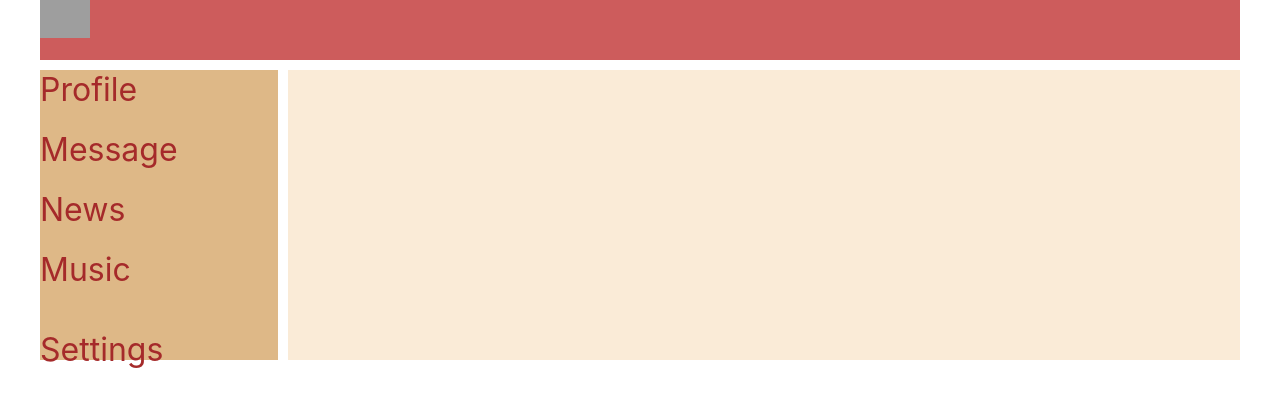
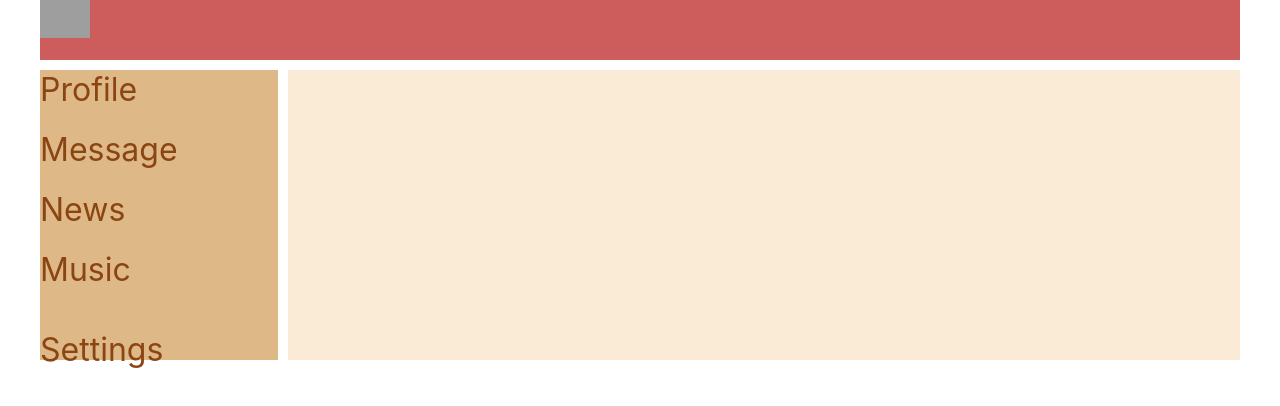
Before and after one commit to Verminas/react-social-network, a React (Create React App) app: page / in a window 1280 px wide. Shown: the top 406 px of the page. Built offline with nearby package versions, Linux system fonts and the light colour scheme; grey boxes are pictures that could not be loaded.

Commit message:
feat: use navlink instead a in navbar component

```diff
--- a/src/components/NavBar/NavBar.module.css
+++ b/src/components/NavBar/NavBar.module.css
@@ -9,8 +9,12 @@
 }
 .navBar a{
   text-decoration: none;
-  color: brown;
+  color: saddlebrown;
   font-size: 2rem;
+}
+
+.navBar a.activeLink{
+  color: chocolate;
 }
 .navBar a:last-of-type{
   margin-top: 20px;
--- a/src/components/NavBar/NavBar.tsx
+++ b/src/components/NavBar/NavBar.tsx
@@ -1,14 +1,15 @@
 import React from "react";
 import s from "./NavBar.module.css";
+import {NavLink} from "react-router-dom";
 
 export const NavBar = () => {
   return (
     <nav className={s.navBar}>
-      <a href="/profile">Profile</a>
-      <a href="/dialogs">Message</a>
-      <a href="/news">News</a>
-      <a href="/music">Music</a>
-      <a href="/settings">Settings</a>
+      <NavLink to="/profile" className={({ isActive}) => isActive ? s.activeLink : ''}>Profile</NavLink>
+      <NavLink to="/dialogs" className={({ isActive}) => isActive ? s.activeLink : ''}>Message</NavLink>
+      <NavLink to="/news" className={({ isActive}) => isActive ? s.activeLink : ''}>News</NavLink>
+      <NavLink to="/music" className={({ isActive}) => isActive ? s.activeLink : ''}>Music</NavLink>
+      <NavLink to="/settings" className={({ isActive}) => isActive ? s.activeLink : ''}>Settings</NavLink>
     </nav>
   )
 }
```
